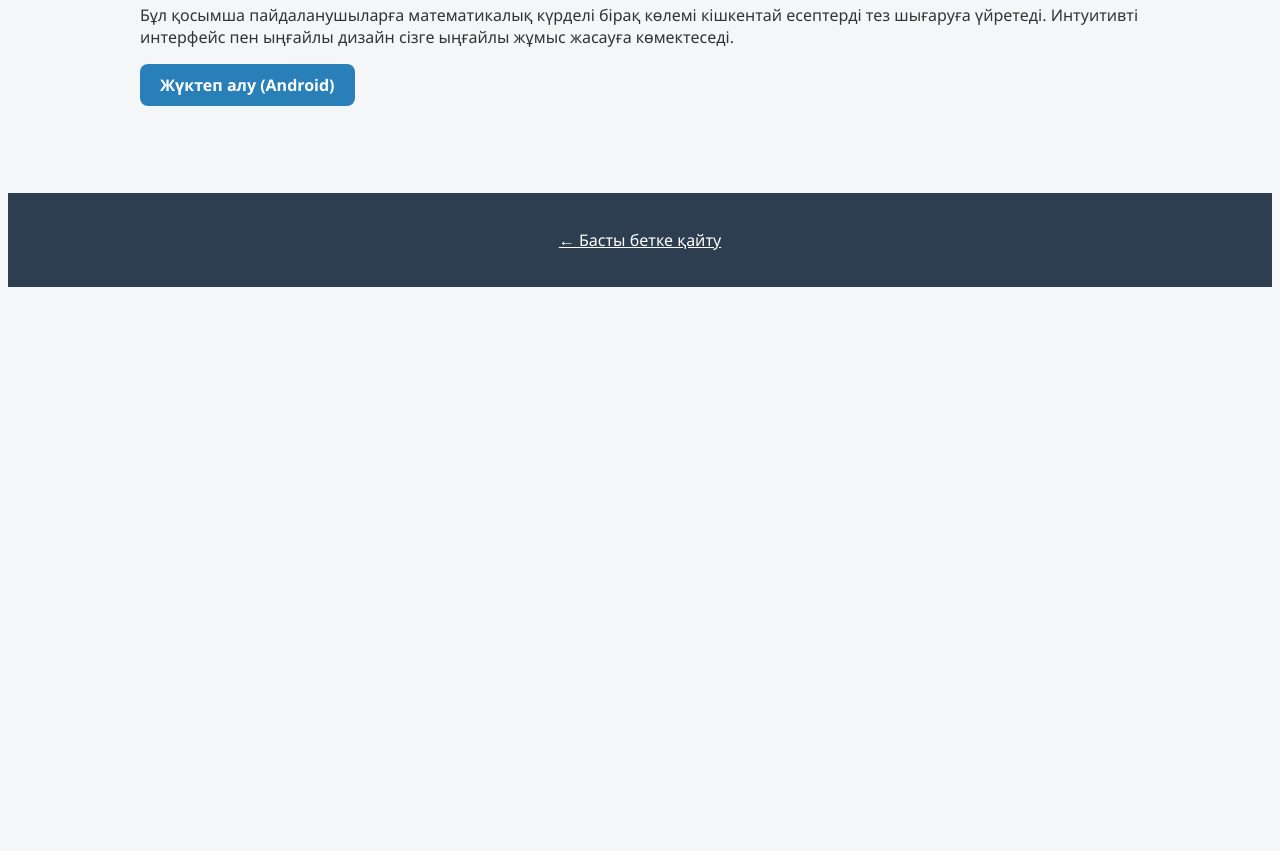
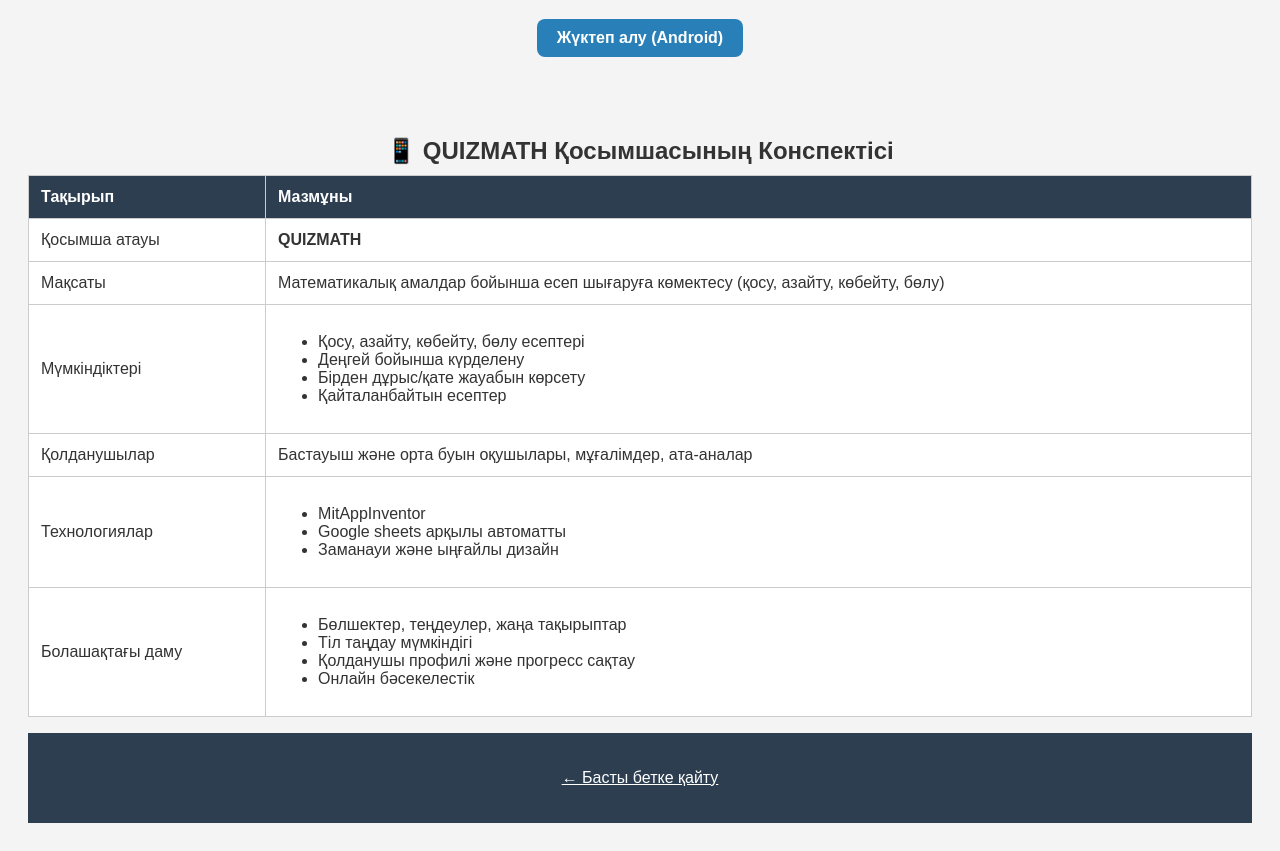
Before and after one commit to BossInteliq00/ainteliq, a plain HTML site: page app2.html in a window 1280 px wide. Shown: the part 521-1372 px from the top of the page. Before the commit the page ends 816 px from the top, so only its background shows below. Drawn offline with Linux system fonts and the light colour scheme.

Commit message:
Update app2.html

```diff
--- a/app2.html
+++ b/app2.html
@@ -5,6 +5,33 @@
   <meta name="viewport" content="width=device-width, initial-scale=1.0">
   <title>QuizMath</title>
   <link rel="stylesheet" href="style.css">
+  <link rel="icon" href="images/thumb1.jpeg" type="image/jpeg">
+<style>
+    body {
+      font-family: Arial, sans-serif;
+      background-color: #f4f4f4;
+      padding: 20px;
+    }
+    table {
+      width: 100%;
+      border-collapse: collapse;
+      background: white;
+    }
+    th, td {
+      border: 1px solid #ccc;
+      padding: 12px;
+      text-align: left;
+    }
+    th {
+      background-color: #2c3e50;
+      color: white;
+    }
+    caption {
+      font-size: 24px;
+      margin-bottom: 10px;
+      font-weight: bold;
+    }
+  </style>
 </head>
 <body>
   <div class="container">
@@ -13,13 +40,64 @@
     </header>
 
     <main class="app-detail">
-      <img src="images/app2.jpeg" alt="Қосымша 1" style="max-width: 300px; width: 100%; height: auto; border-radius: 20px;">
-      <p class="app-desc">
-        Бұл қосымша пайдаланушыларға математикалық күрделі бірақ көлемі кішкентай есептерді тез шығаруға үйретеді.
-        Интуитивті интерфейс пен ыңғайлы дизайн сізге ыңғайлы жұмыс жасауға көмектеседі.
-      </p>
-      <a href="https://drive.google.com/file/d/1a_6f6rt1majcNE_CyE4ra7XAgxL05AJl/view?usp=drive_link" class="download-btn">Жүктеп алу (Android)</a>
-    </main>
+      <center><img src="images/app2.jpeg" alt="Қосымша 1" style="max-width: 300px; width: 100%; height: auto; border-radius: 20px;"><BR> <br><a href="https://drive.google.com/file/d/1a_6f6rt1majcNE_CyE4ra7XAgxL05AJl/view?usp=drive_link" class="download-btn">Жүктеп алу (Android)</a>
+    </main></center>
+      <p class="app-desc"><br>
+        <center><table>
+    <caption>📱 QUIZMATH Қосымшасының Конспектісі</caption>
+    <tr>
+      <th>Тақырып</th>
+      <th>Мазмұны</th>
+    </tr>
+    <tr>
+      <td>Қосымша атауы</td>
+      <td><strong>QUIZMATH</strong> </td>
+    </tr>
+    <tr>
+      <td>Мақсаты</td>
+      <td>Математикалық амалдар бойынша есеп шығаруға көмектесу (қосу, азайту, көбейту, бөлу)</td>
+    </tr>
+    <tr>
+      <td>Мүмкіндіктері</td>
+      <td>
+        <ul>
+          <li>Қосу, азайту, көбейту, бөлу есептері</li>
+          <li>Деңгей бойынша күрделену</li>
+          <li>Бірден дұрыс/қате жауабын көрсету</li>
+          <li>Қайталанбайтын есептер</li>
+        </ul>
+      </td>
+    </tr>
+    <tr>
+      <td>Қолданушылар</td>
+      <td>Бастауыш және орта буын оқушылары, мұғалімдер, ата-аналар</td>
+    </tr>
+    <tr>
+      <td>Технологиялар</td>
+      <td>
+        <ul>
+          <li>MitAppInventor</li>
+          <li>Google sheets арқылы автоматты</li>
+          <li>Заманауи және ыңғайлы дизайн</li>
+        </ul>
+      </td>
+    </tr>
+    <tr>
+      <td>Болашақтағы даму</td>
+      <td>
+        <ul>
+          <li>Бөлшектер, теңдеулер, жаңа тақырыптар</li>
+          <li>Тіл таңдау мүмкіндігі</li>
+          <li>Қолданушы профилі және прогресс сақтау</li>
+          <li>Онлайн бәсекелестік</li>
+        </ul>
+      </td>
+    </tr>
+  </table>
+
+
+      <center></p>
+
 
     <footer>
       <p><a href="index.html">← Басты бетке қайту</a></p>
```
